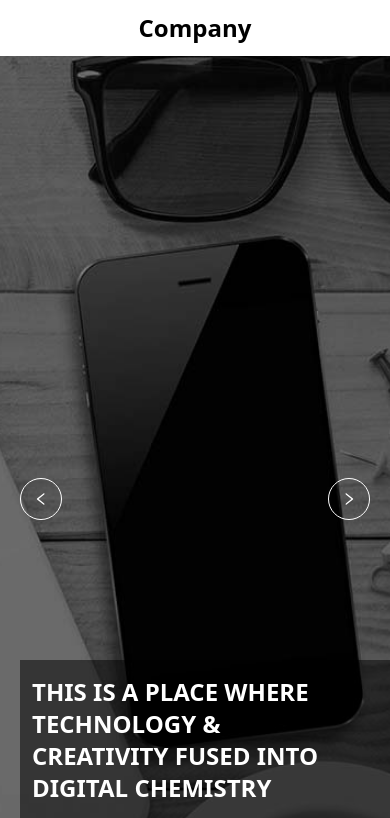
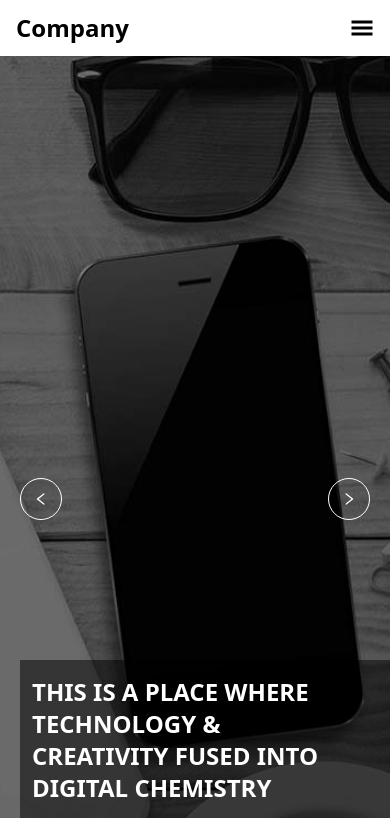
Before and after one commit to hengkianggia/suitmedia-test, a React (Vite) app: page / in a window 390 px wide. Shown: the top 818 px of the page. Built offline with nearby package versions, Linux system fonts and the light colour scheme.

Commit message:
adding max responive and update navbar for mobile

```diff
--- a/src/Components/ContactUS.jsx
+++ b/src/Components/ContactUS.jsx
@@ -3,9 +3,11 @@ import Form from "./Form";
 
 const ContactUS = () => {
   return (
-    <div className="flex flex-col items-center w-full gap-5 py-5 contact">
-      <h1 className="text-3xl font-semibold">CONTACT US</h1>
-      <Form />
+    <div className="grid place-items-center">
+      <div className="flex flex-col items-center w-full gap-5 py-5 max-w-[1400px]">
+        <h1 className="text-3xl font-semibold">CONTACT US</h1>
+        <Form />
+      </div>
     </div>
   );
 };
--- a/src/Components/Footer.jsx
+++ b/src/Components/Footer.jsx
@@ -4,17 +4,19 @@ import gambarTT from "../assets/twitter.png";
 
 const Footer = () => {
   return (
-    <footer className="w-full flex flex-col items-center py-10 gap-2 mt-8 bg-gray-900">
+    <div className="grid place-items-center">
+      <footer className="w-full flex flex-col items-center py-10 gap-2 mt-8 bg-gray-900 max-w-[1400px]">
         <p className="text-white text-sm">Copyright 2016. PT. Company</p>
         <div className="flex gap-2">
           <a href="">
-          <img src={gambarFB} alt="Gambar Facebook" className="w-5"/>
+            <img src={gambarFB} alt="Gambar Facebook" className="w-5" />
           </a>
           <a href="">
-          <img src={gambarTT} alt="Gambar Twitter" className="w-5"/>
+            <img src={gambarTT} alt="Gambar Twitter" className="w-5" />
           </a>
         </div>
       </footer>
+    </div>
   );
 };
 
--- a/src/Components/Form.jsx
+++ b/src/Components/Form.jsx
@@ -43,6 +43,7 @@ const Form = () => {
     if (
       enteredName.trim() !== "" &&
       enteredEmail.trim() !== "" &&
+      enteredEmail.includes("@") &&
       enteredMessage.trim() !== ""
     ) {
       setNameErorr(false);
@@ -52,6 +53,8 @@ const Form = () => {
       setEnteredName("");
       setEnteredEmail("");
       setEnteredMessage("");
+
+      window.scrollTo(0, 0);
     }
 
     console.log(enteredName, enteredEmail, enteredMessage);
--- a/src/Components/Header.jsx
+++ b/src/Components/Header.jsx
@@ -12,9 +12,9 @@ const Header = () => {
   };
 
   return (
-    <>
+    <div className="grid place-items-center">
       <div
-        className="w-full overflow-hidden max-h-[114vh] relative"
+        className="w-full overflow-hidden max-h-[114vh] relative max-w-[1400px]"
         id="headerContainer"
       >
         {/* image header */}
@@ -82,7 +82,7 @@ const Header = () => {
           </div>
         )}
       </div>
-    </>
+    </div>
   );
 };
 
--- a/src/Components/Navbar.jsx
+++ b/src/Components/Navbar.jsx
@@ -1,7 +1,10 @@
 import React, { useState } from "react";
+import { GiHamburgerMenu } from "react-icons/gi";
+import { IoClose } from "react-icons/io5";
 
 const Navbar = () => {
   const [showSubmenu, setShowSubmenu] = useState(false);
+  const [isClose, setIsClose] = useState(false);
 
   const enterSubmenuHandler = () => {
     setShowSubmenu(!showSubmenu);
@@ -10,8 +13,16 @@ const Navbar = () => {
     setShowSubmenu(!showSubmenu);
   };
 
+  const isCloseHandler = () => {
+    setIsClose(!isClose);
+  };
+
   return (
-    <div className="flex items-center justify-between w-full px-40 h-14" id="navContainer">
+    <div className="grid place-items-center">
+      <div
+        className="flex items-center justify-between w-full px-40 h-14 relative max-w-[1400px]"
+        id="navContainer"
+      >
         <span>
           <h1 className="text-2xl font-bold">Company</h1>
         </span>
@@ -52,6 +63,15 @@ const Navbar = () => {
             </li>
           </ul>
         </div>
+
+        <div
+          onClick={isCloseHandler}
+          className="cursor-pointer hidden text-2xl"
+          id="burger"
+        >
+          {isClose ? <IoClose /> : <GiHamburgerMenu />}
+        </div>
+      </div>
     </div>
   );
 };
--- a/src/Components/OurValues.jsx
+++ b/src/Components/OurValues.jsx
@@ -30,7 +30,8 @@ import { AiOutlineCaretRight } from "react-icons/ai";
 
 const OurValues = () => {
   return (
-    <div className="flex flex-col items-center w-full py-16">
+    <div className="grid place-items-center">
+      <div className="flex flex-col items-center w-full py-16 max-w-[1400px]">
         <h1 className="text-3xl font-semibold uppercase">our values</h1>
         <div
           className="flex justify-between items-center w-[75%] mt-5"
@@ -46,8 +47,8 @@ const OurValues = () => {
               <h1 className="text-xl font-semibold">INNOVATIVE</h1>
               <p className="text-sm text-center">
                 Lorem ipsum, dolor sit amet consectetur adipisicing elit.
-              Repudiandae quis natus autem nisi magnam dolorem maxime vitae, eum
-              consectetur quibusdam.
+                Repudiandae quis natus autem nisi magnam dolorem maxime vitae,
+                eum consectetur quibusdam.
               </p>
             </div>
             <div
@@ -68,8 +69,8 @@ const OurValues = () => {
               <h1 className="text-xl font-semibold">LOYALTY</h1>
               <p className="text-sm text-center">
                 Lorem ipsum, dolor sit amet consectetur adipisicing elit.
-              Repudiandae quis natus autem nisi magnam dolorem maxime vitae, eum
-              consectetur quibusdam.
+                Repudiandae quis natus autem nisi magnam dolorem maxime vitae,
+                eum consectetur quibusdam.
               </p>
             </div>
             <div
@@ -90,8 +91,8 @@ const OurValues = () => {
               <h1 className="text-xl font-semibold">RESPECT</h1>
               <p className="text-sm text-center">
                 Lorem ipsum, dolor sit amet consectetur adipisicing elit.
-              Repudiandae quis natus autem nisi magnam dolorem maxime vitae, eum
-              consectetur quibusdam.
+                Repudiandae quis natus autem nisi magnam dolorem maxime vitae,
+                eum consectetur quibusdam.
               </p>
             </div>
           </div>
@@ -108,6 +109,7 @@ const OurValues = () => {
         ))} */}
         </div>
       </div>
+    </div>
   );
 };
 
--- a/src/index.css
+++ b/src/index.css
@@ -1,6 +1,10 @@
 @tailwind base;
 @tailwind components;
 @tailwind utilities;
+
+html {
+  scroll-behavior: smooth;
+}
 
 /* membuat container atau wadah dari scrollbar dengan lebar 20px  */
 ::-webkit-scrollbar {
@@ -16,7 +20,7 @@
 /* membuat styling pada batang atau bar scrollbar  */
 /* kita beri warna abu tua dengan lengkungan di sisi atas dan bawahnya  */
 ::-webkit-scrollbar-thumb {
-  background-color: #868686;
+  background-color: #c0c0c0;
   border-radius: 20px;
   border: 6px solid transparent;
 }
@@ -32,20 +36,25 @@
 @layer components {
   /* navbar */
   #navContainer {
-    @apply max-sm:px-4 max-sm:justify-center max-tab:px-10
+    @apply max-sm:px-4 max-tab:px-10;
+  }
+  #burger {
+    @apply max-sm:block;
+  }
+  #menu {
+    @apply max-sm:hidden
+  }
+  #menu ul {
+    @apply max-sm:flex-col max-sm:z-50 max-sm:w-[50%] max-sm:h-[60vh];
   }
 
   /* header */
   #headerContainer {
-    @apply max-sm:h-screen
+    @apply max-sm:h-screen;
   }
 
   #headerDesc {
-    @apply max-sm:left-5 max-sm:bottom-20 max-sm:pr-3
-  }
-
-  #menu {
-    @apply max-sm:hidden;
+    @apply max-sm:left-5 max-sm:bottom-20 max-sm:pr-3 max-tab:bottom-14 max-tab:left-20;
   }
 
   /* our values */
@@ -56,7 +65,7 @@
     @apply max-sm:w-full;
   }
   #right {
-    @apply max-sm:hidden
+    @apply max-sm:hidden;
   }
 
   /* contact us */
```
Lines whose indentation alone changed are shown as unchanged.
